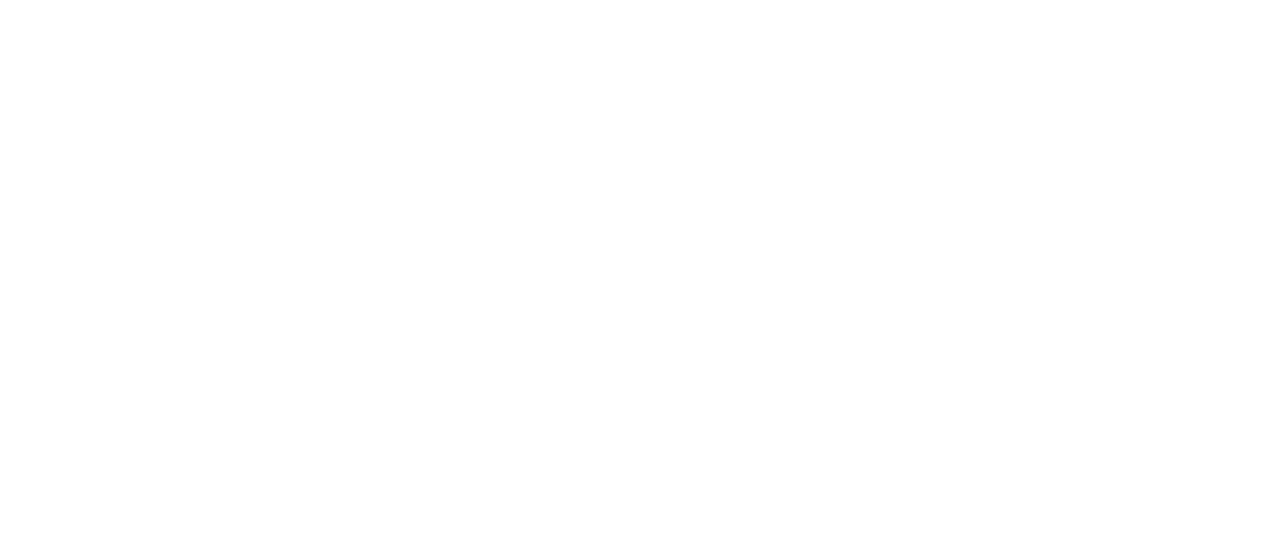
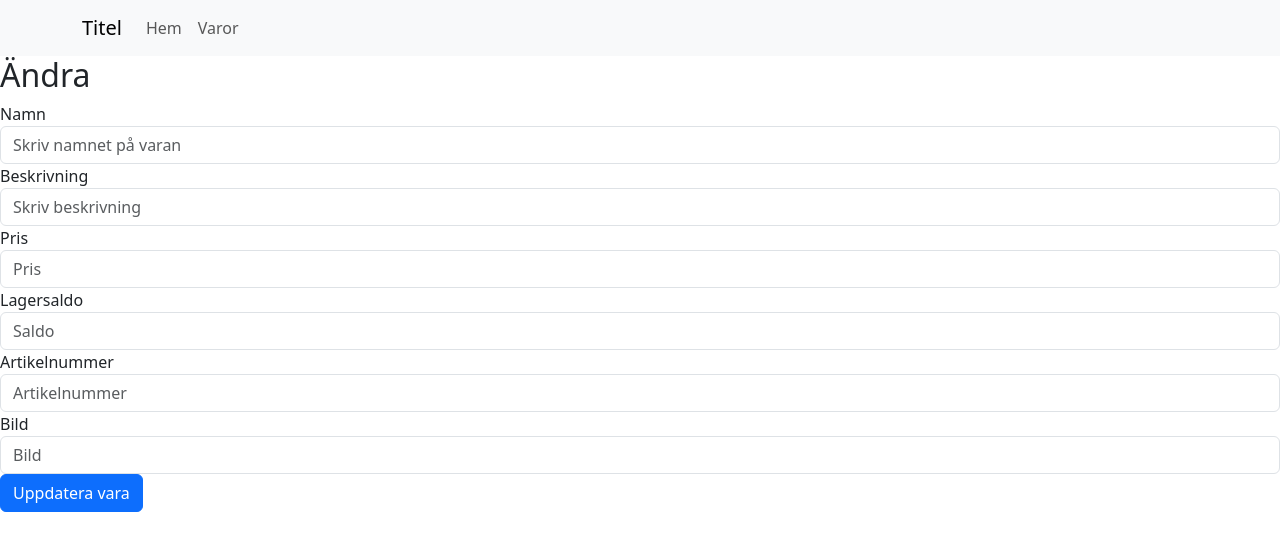
Before and after one commit to veppaan/vue-projekt-fullstack, a Vue app: page /edit/1 in a window 1280 px wide. Before the commit this address had no page. Shown: the top 550 px of the page. Built offline with nearby package versions, Linux system fonts and the light colour scheme.

Commit message:
gör formulär för redigera vara och ändrar namn i formulär, ger meny lite mellanrum

```diff
--- a/src/components/ItemSection.vue
+++ b/src/components/ItemSection.vue
@@ -3,10 +3,10 @@
       <th scope="row">{{item.name}}</th>
       <td>{{item.description}}</td>
       <td>{{item.price}}</td>
-      <td class="w-auto text-nowrap"><div class="d-flex align-items-center gap-2" style="width: 25ch;"><input type="number" v-model.number="item.stock" class="form-control form-control-sm w-25"> <button type="button" class="btn btn-primary btn-sm">Uppdatera saldo</button></div></td>
+      <td class="w-auto text-nowrap"><div class="d-flex align-items-center gap-2" style="width: 25ch;"><input type="number" v-model.number="item.stock" class="form-control form-control-sm w-25"> <button type="button" class="btn btn-primary btn-sm" @click="$emit('updateStock', item._id, item.stock)">Uppdatera saldo</button></div></td>
       <td>{{item.articleNumber}}</td>
       <td>{{item.image}}</td>
-      <td><i class="bi bi-pen"></i><i class="bi bi-trash3-fill"></i></td>
+      <td><div class="icons"><RouterLink :to="{ name: 'edit', params: { id: item._id } }"><i class="bi bi-pen"></i></Routerlink><i class="bi bi-trash3-fill" @click="$emit('deleteItem', item._id, item.name)"></i></div></td>
     </tr>
 </template>
 
@@ -14,4 +14,18 @@
     const props = defineProps({
         item: Object
     })
+
+    const emits = defineEmits(["deleteItem", "updateStock"]);
+
 </script>
+
+<style scoped>
+    .icons{
+        display: flex;
+        justify-content: center;
+        gap: 1em;
+    }
+    .icons i:hover{
+        cursor: pointer;
+    }
+</style>
--- a/src/router/index.js
+++ b/src/router/index.js
@@ -3,6 +3,8 @@
 import ItemsView from '@/views/ItemsView.vue'
 import LoginView from '@/views/LoginView.vue'
 import RegisterVue from '@/views/RegisterVue.vue'
+import AddView from '@/views/AddView.vue'
+import EditView from '@/views/EditView.vue'
 
 const router = createRouter({
   history: createWebHistory(import.meta.env.BASE_URL),
@@ -22,18 +24,26 @@
       meta: {
         requiresAuth: true
       }
-    }
-    ,
+    },
     {
       path: '/login',
       name: 'login',
       component: LoginView
-    }
-    ,
+    },
     {
       path: '/register',
       name: 'register',
       component: RegisterVue
+    },
+    {
+      path: '/edit/:id',
+      name: 'edit',
+      component: EditView
+    },
+    {
+      path: '/add',
+      name: 'add',
+      component: AddView
     }
   ],
 })
--- a/src/views/EditView.vue
+++ b/src/views/EditView.vue
@@ -1,4 +1,4 @@
-<script setup lang="ts">
+<script setup>
 import Header from '@/components/Header.vue';
 
 </script>
@@ -8,28 +8,28 @@
     <form>
         <h2>Ändra</h2>
   <div class="form-group">
-    <label for="exampleInputEmail1">Namn</label>
-    <input type="text" class="form-control" id="exampleInputEmail1" aria-describedby="emailHelp" placeholder="Skriv användarnamn">
+    <label for="name">Namn</label>
+    <input type="text" class="form-control" id="name" aria-describedby="name" placeholder="Skriv namnet på varan">
   </div>
   <div class="form-group">
-    <label for="exampleInputEmail1">Beskrivning</label>
-    <input type="textarea" class="form-control" id="exampleInputEmail1" aria-describedby="emailHelp" placeholder="Skriv användarnamn">
+    <label for="description">Beskrivning</label>
+    <input type="textarea" class="form-control" id="description" aria-describedby="description" placeholder="Skriv beskrivning">
   </div>
   <div class="form-group">
-    <label for="exampleInputEmail1">Pris</label>
-    <input type="number" class="form-control" id="exampleInputEmail1" aria-describedby="emailHelp" placeholder="Ditt förnamn">
+    <label for="price">Pris</label>
+    <input type="number" class="form-control" id="price" aria-describedby="price" placeholder="Pris">
   </div>
   <div class="form-group">
     <label for="exampleInputEmail1">Lagersaldo</label>
-    <input type="number" class="form-control" id="exampleInputEmail1" aria-describedby="emailHelp" placeholder="Ditt efternamn">
+    <input type="number" class="form-control" id="stock" aria-describedby="stock" placeholder="Saldo">
   </div>
   <div class="form-group">
-    <label for="exampleInputPassword1">Artikelnummer</label>
-    <input type="text" class="form-control" id="exampleInputPassword1" placeholder="Password">
+    <label for="article-number">Artikelnummer</label>
+    <input type="number" class="form-control" id="article-number" aria-describedby="artikelnummer" placeholder="Artikelnummer">
   </div>
   <div class="form-group">
-    <label for="exampleInputPassword1">Artikelnummer</label>
-    <input type="text" class="form-control" id="exampleInputPassword1" placeholder="Password">
+    <label for="image">Bild</label>
+    <input type="number" class="form-control" id="image" aria-describedby="bild" placeholder="Bild">
   </div>
 
   <button type="submit" class="btn btn-primary">Uppdatera vara</button>
--- a/src/views/ItemsView.vue
+++ b/src/views/ItemsView.vue
@@ -20,7 +20,7 @@
   </thead>
   <tbody id="myTable">
 
-    <ItemSection v-for="item in filterItems" :item="item" :key="item._id"/>
+    <ItemSection v-for="item in filterItems" :item="item" :key="item._id" @delete-item="deleteItem" @update-stock="updateStock"/>
 
     <p v-if="filterItems.length === 0">Inga produkter matchade sökningen</p>
 
@@ -63,6 +63,59 @@
             }
         }
 
+        //Uppdatera ett saldo
+        const updateStock = async (id, stock) => {
+            const inputs = {
+                stock: stock.value
+            }
+            console.log(inputs);
+
+            const token = localStorage.getItem('token');
+            console.log(token);
+            try {
+            const resp = await fetch(`https://backend-projekt-fullstack.onrender.com/items/edit/${id}`, {
+                method: "PUT",
+                headers: {
+                    "content-type": "application/json",
+                    "Authorization": `Bearer ` + token
+                },
+                body: JSON.stringify(inputs)
+            })
+            if(resp.ok) {
+                const data = await resp.json();
+                console.log(data);
+                getItems();
+            }
+            } catch (error) {
+                console.log("Error updating stock: " + error)
+            }
+        }
+
+        const deleteItem = async (id, name) => {
+            console.log(id, name)
+        const ask = confirm("Vill du verkligen radera " + name + "?")
+        if(!ask){
+            return
+        } else{
+            const token = localStorage.getItem('token');
+            try {
+
+            const resp = await fetch(`https://backend-projekt-fullstack.onrender.com/items/${id}`, {
+                method: "DELETE",
+                headers: {
+                    "content-type": "application/json",
+                    "Authorization": `Bearer ` + token
+                }
+            })
+            if(resp.ok) {
+                getItems();
+            }
+            } catch (error) {
+                console.log("Error deleting item: " + error)
+            }
+        }
+    }
+
         //Filtrerar sökinputs
         const filterItems = computed(() => {
             return items.value.filter(item => {
```
